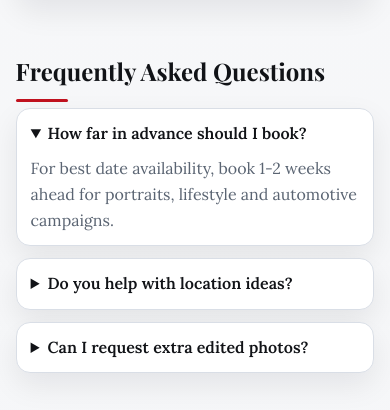
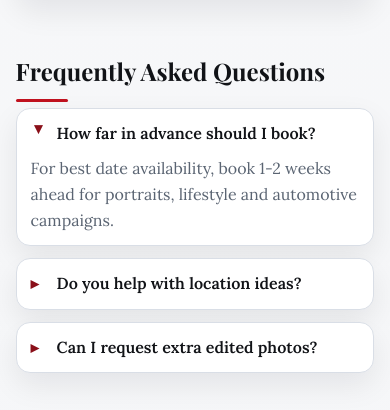
Before and after one commit to wissamsalloum13/wissamsalloum.github.io, a plain HTML site: page index.html in a window 390 px wide. Shown: the part 6665-7075 px from the top of the page. Drawn offline with nearby package versions, Linux system fonts and the light colour scheme.

Commit message:
Fix mobile nav visibility and FAQ marker consistency

```diff
--- a/assets/styles.css
+++ b/assets/styles.css
@@ -445,6 +445,26 @@ img {
 .faq-item summary {
   cursor: pointer;
   font-weight: 600;
+  list-style: none;
+  display: flex;
+  align-items: center;
+  gap: 10px;
+}
+
+.faq-item summary::-webkit-details-marker {
+  display: none;
+}
+
+.faq-item summary::before {
+  content: "▸";
+  display: inline-block;
+  width: 16px;
+  color: var(--accent-deep);
+  transition: transform 0.2s ease;
+}
+
+.faq-item[open] summary::before {
+  transform: rotate(90deg);
 }
 
 .faq-item p {
```
